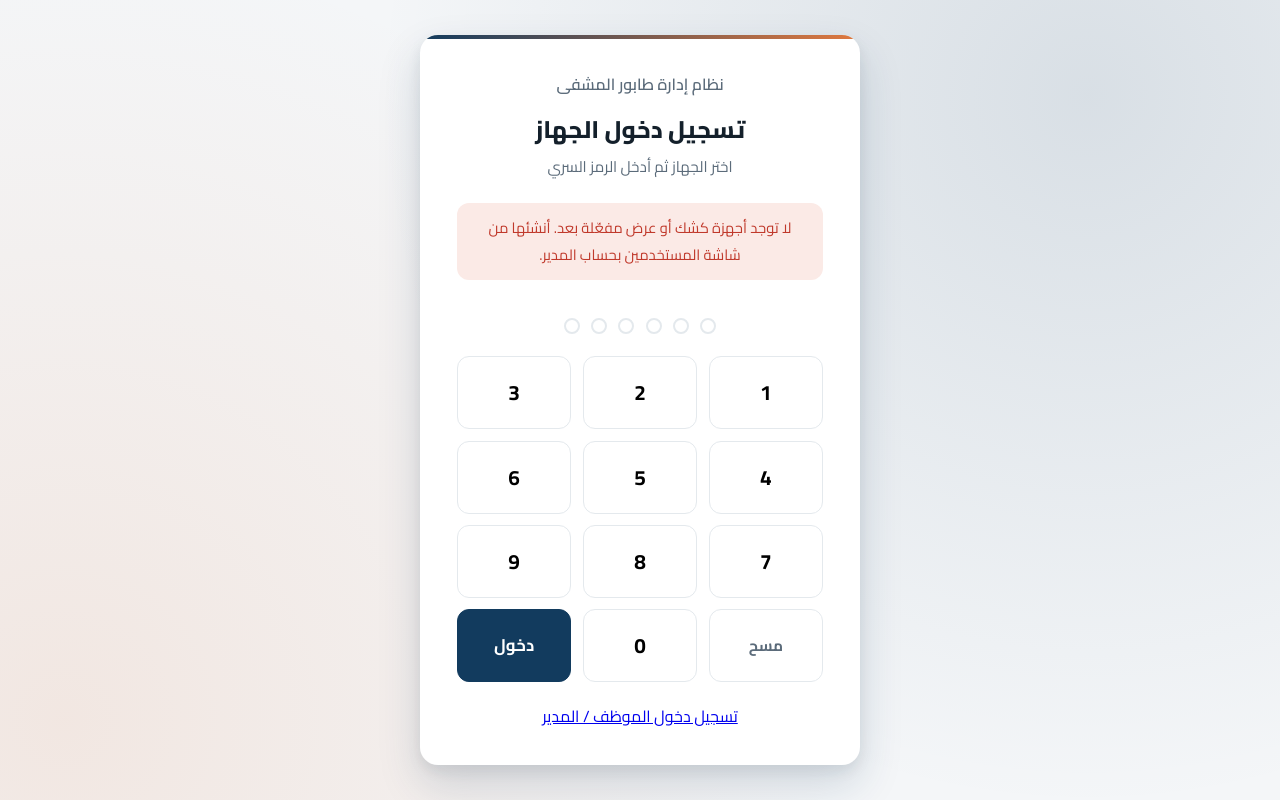
After one commit to abdojkl874/Test, an ASP.NET Core app: page /Account/PinLogin in a window 1280 px wide. The commit adds this page. Run offline with ASP.NET Core 8, Linux system fonts and the light colour scheme; data comes from the database, SQL or seed files in the repository; some libraries are stand-ins or nearby versions.

Commit message:
Add device PIN login and a compact permissions matrix
- New /Account/PinLogin: kiosk/display terminals sign in by tapping the
  device's account then entering a short numeric PIN on an on-screen
  keypad, instead of typing a full username/password. Same Identity
  sign-in underneath; only the input UX and minimum password length
  (now 4) change, so short PINs are valid.
- Roles/permissions admin screen redesigned as a single scrollable
  matrix (permissions as rows, roles as columns) instead of one
  repeated card per role, to stop it from sprawling vertically.

Co-Authored-By: Claude Sonnet 5 <noreply@anthropic.com>
Claude-Session: https://claude.ai/code/session_01EgNUvUkeUZJQ9znDfYWvPg

```diff
--- a/src/HospitalQueue.Web/Pages/Account/Login.cshtml
+++ b/src/HospitalQueue.Web/Pages/Account/Login.cshtml
@@ -22,4 +22,8 @@
 
         <button type="submit" class="hq-btn">دخول</button>
     </form>
+
+    <div style="text-align:center; margin-top:1.2rem;">
+        <a href="/Account/PinLogin">تسجيل دخول جهاز الكشك / العرض</a>
+    </div>
 </div>
--- /dev/null
+++ b/src/HospitalQueue.Web/Pages/Account/PinLogin.cshtml
@@ -0,0 +1,50 @@
+@page
+@model HospitalQueue.Web.Pages.Account.PinLoginModel
+
+<div class="hq-pin-card">
+    <div style="color:var(--hq-muted); font-weight:600;">نظام إدارة طابور المشفى</div>
+    <div class="hq-login-title">تسجيل دخول الجهاز</div>
+    <div class="hq-login-subtitle">اختر الجهاز ثم أدخل الرمز السري</div>
+
+    @if (!string.IsNullOrEmpty(Model.ErrorMessage))
+    {
+        <div class="hq-alert hq-alert-error">@Model.ErrorMessage</div>
+    }
+
+    @if (!Model.Accounts.Any())
+    {
+        <div class="hq-alert hq-alert-error">لا توجد أجهزة كشك أو عرض مفعّلة بعد. أنشئها من شاشة المستخدمين بحساب المدير.</div>
+    }
+
+    <form method="post" id="pinForm">
+        <input type="hidden" name="Username" id="usernameInput" />
+        <input type="hidden" name="Pin" id="pinInput" />
+
+        <div class="hq-pin-accounts">
+            @foreach (var acc in Model.Accounts)
+            {
+                <button type="button" class="hq-pin-account-btn" data-username="@acc.Username">@acc.FullName</button>
+            }
+        </div>
+
+        <div class="hq-pin-dots" id="pinDots">
+            <span></span><span></span><span></span><span></span><span></span><span></span>
+        </div>
+
+        <div class="hq-pin-keypad">
+            @for (var i = 1; i <= 9; i++)
+            {
+                <button type="button" class="hq-pin-key" data-digit="@i">@i</button>
+            }
+            <button type="button" class="hq-pin-key hq-pin-key-muted" id="pinClear">مسح</button>
+            <button type="button" class="hq-pin-key" data-digit="0">0</button>
+            <button type="button" class="hq-pin-key hq-pin-key-submit" id="pinSubmit">دخول</button>
+        </div>
+    </form>
+
+    <div style="text-align:center; margin-top:1.2rem;">
+        <a href="/Account/Login">تسجيل دخول الموظف / المدير</a>
+    </div>
+</div>
+
+<script src="~/js/pin-login.js"></script>
--- /dev/null
+++ b/src/HospitalQueue.Web/Pages/Account/PinLogin.cshtml.cs
@@ -0,0 +1,94 @@
+using HospitalQueue.Domain.Constants;
+using HospitalQueue.Domain.Entities;
+using Microsoft.AspNetCore.Authorization;
+using Microsoft.AspNetCore.Identity;
+using Microsoft.AspNetCore.Mvc;
+using Microsoft.AspNetCore.Mvc.RazorPages;
+
+namespace HospitalQueue.Web.Pages.Account;
+
+/// <summary>
+/// Lightweight sign-in for shared terminal devices (kiosk / public display):
+/// the operator taps the device's account instead of typing a username, then
+/// enters a short PIN on an on-screen keypad. Underneath it's the exact same
+/// ASP.NET Core Identity sign-in as the full login page — only the input UX
+/// (and the fact the "password" is a short PIN) differs.
+/// </summary>
+[AllowAnonymous]
+public class PinLoginModel : PageModel
+{
+    private readonly SignInManager<ApplicationUser> _signInManager;
+    private readonly UserManager<ApplicationUser> _userManager;
+
+    public PinLoginModel(SignInManager<ApplicationUser> signInManager, UserManager<ApplicationUser> userManager)
+    {
+        _signInManager = signInManager;
+        _userManager = userManager;
+    }
+
+    public record PinAccountOption(string Username, string FullName);
+
+    public List<PinAccountOption> Accounts { get; set; } = new();
+
+    [BindProperty]
+    public string Username { get; set; } = string.Empty;
+
+    [BindProperty]
+    public string Pin { get; set; } = string.Empty;
+
+    public string? ErrorMessage { get; set; }
+
+    public async Task OnGetAsync() => await LoadAccountsAsync();
+
+    public async Task<IActionResult> OnPostAsync()
+    {
+        if (string.IsNullOrWhiteSpace(Username) || string.IsNullOrWhiteSpace(Pin))
+        {
+            ErrorMessage = "الرجاء اختيار الجهاز وإدخال الرمز السري";
+            await LoadAccountsAsync();
+            return Page();
+        }
+
+        var user = await _userManager.FindByNameAsync(Username);
+        if (user is null || !user.IsActive)
+        {
+            ErrorMessage = "الرمز غير صحيح";
+            await LoadAccountsAsync();
+            return Page();
+        }
+
+        var roles = await _userManager.GetRolesAsync(user);
+        if (!roles.Contains(AppRoles.Kiosk) && !roles.Contains(AppRoles.Display))
+        {
+            ErrorMessage = "هذا الحساب غير مخصص لدخول الأجهزة";
+            await LoadAccountsAsync();
+            return Page();
+        }
+
+        var result = await _signInManager.PasswordSignInAsync(user, Pin, isPersistent: true, lockoutOnFailure: true);
+        if (!result.Succeeded)
+        {
+            ErrorMessage = result.IsLockedOut
+                ? "تم قفل الجهاز مؤقتاً بسبب محاولات خاطئة متكررة، حاول لاحقاً"
+                : "الرمز غير صحيح";
+            await LoadAccountsAsync();
+            return Page();
+        }
+
+        var home = roles.Contains(AppRoles.Kiosk) ? "/kiosk" : "/display";
+        return LocalRedirect(home);
+    }
+
+    private async Task LoadAccountsAsync()
+    {
+        var kiosk = await _userManager.GetUsersInRoleAsync(AppRoles.Kiosk);
+        var display = await _userManager.GetUsersInRoleAsync(AppRoles.Display);
+
+        Accounts = kiosk.Concat(display)
+            .Where(u => u.IsActive)
+            .DistinctBy(u => u.Id)
+            .Select(u => new PinAccountOption(u.UserName!, u.FullName))
+            .OrderBy(a => a.FullName)
+            .ToList();
+    }
+}
--- a/src/HospitalQueue.Web/wwwroot/css/site.css
+++ b/src/HospitalQueue.Web/wwwroot/css/site.css
@@ -167,6 +167,83 @@ html, body {
     font-size: .92rem;
 }
 .hq-alert-error { background: #FBEAE6; color: var(--hq-danger); }
+
+/* ---------- Device PIN login (kiosk / display) ---------- */
+.hq-pin-card {
+    background: var(--hq-surface);
+    width: 100%;
+    max-width: 440px;
+    border-radius: var(--hq-radius-lg);
+    box-shadow: var(--hq-shadow-lg);
+    padding: 2.1rem 2.3rem;
+    position: relative;
+    overflow: hidden;
+    text-align: center;
+}
+.hq-pin-card::before {
+    content: '';
+    position: absolute;
+    top: 0; inset-inline: 0;
+    height: 4px;
+    background: linear-gradient(90deg, var(--hq-primary), var(--hq-accent));
+}
+.hq-pin-accounts {
+    display: flex;
+    flex-wrap: wrap;
+    gap: .6rem;
+    justify-content: center;
+    margin: 1rem 0 1.4rem;
+}
+.hq-pin-account-btn {
+    padding: .6rem 1.2rem;
+    border-radius: 999px;
+    border: 1px solid var(--hq-divider);
+    background: #fff;
+    font-family: inherit;
+    font-weight: 600;
+    font-size: .95rem;
+    cursor: pointer;
+}
+.hq-pin-account-btn.selected {
+    background: var(--hq-primary);
+    border-color: var(--hq-primary);
+    color: #fff;
+}
+.hq-pin-dots {
+    display: flex;
+    justify-content: center;
+    gap: .7rem;
+    margin-bottom: 1.4rem;
+}
+.hq-pin-dots span {
+    width: 16px; height: 16px;
+    border-radius: 50%;
+    border: 2px solid var(--hq-divider);
+    background: transparent;
+}
+.hq-pin-dots span.filled {
+    background: var(--hq-primary);
+    border-color: var(--hq-primary);
+}
+.hq-pin-keypad {
+    display: grid;
+    grid-template-columns: repeat(3, 1fr);
+    gap: .7rem;
+}
+.hq-pin-key {
+    padding: 1rem;
+    border-radius: var(--hq-radius);
+    border: 1px solid var(--hq-divider);
+    background: #fff;
+    font-family: inherit;
+    font-size: 1.3rem;
+    font-weight: 700;
+    cursor: pointer;
+}
+.hq-pin-key:hover { background: var(--hq-bg); }
+.hq-pin-key-muted { font-size: .95rem; color: var(--hq-muted); }
+.hq-pin-key-submit { background: var(--hq-primary); color: #fff; border-color: var(--hq-primary); font-size: 1.05rem; }
+.hq-pin-key-submit:hover { background: var(--hq-primary-dark); }
 
 /* ---------- Sidebar (admin) ---------- */
 .hq-drawer-brand {
--- /dev/null
+++ b/src/HospitalQueue.Web/wwwroot/js/pin-login.js
@@ -0,0 +1,53 @@
+(function () {
+    let pin = '';
+    let selectedUsername = '';
+    const MAX_DIGITS = 6;
+
+    document.querySelectorAll('.hq-pin-account-btn').forEach(function (btn) {
+        btn.addEventListener('click', function () {
+            document.querySelectorAll('.hq-pin-account-btn').forEach(function (b) { b.classList.remove('selected'); });
+            btn.classList.add('selected');
+            selectedUsername = btn.dataset.username;
+            document.getElementById('usernameInput').value = selectedUsername;
+        });
+    });
+
+    function renderDots() {
+        document.querySelectorAll('#pinDots span').forEach(function (dot, i) {
+            dot.classList.toggle('filled', i < pin.length);
+        });
+    }
+
+    document.querySelectorAll('.hq-pin-key[data-digit]').forEach(function (btn) {
+        btn.addEventListener('click', function () {
+            if (pin.length >= MAX_DIGITS) return;
+            pin += btn.dataset.digit;
+            document.getElementById('pinInput').value = pin;
+            renderDots();
+        });
+    });
+
+    var clearBtn = document.getElementById('pinClear');
+    if (clearBtn) {
+        clearBtn.addEventListener('click', function () {
+            pin = '';
+            document.getElementById('pinInput').value = pin;
+            renderDots();
+        });
+    }
+
+    var submitBtn = document.getElementById('pinSubmit');
+    if (submitBtn) {
+        submitBtn.addEventListener('click', function () {
+            if (!selectedUsername) {
+                alert('الرجاء اختيار الجهاز أولاً');
+                return;
+            }
+            if (pin.length < 4) {
+                alert('الرمز السري يجب أن يكون 4 أرقام على الأقل');
+                return;
+            }
+            document.getElementById('pinForm').submit();
+        });
+    }
+})();
```
Also changed, not shown: other parts of src/HospitalQueue.Web/wwwroot/css/site.css (+42 -0 lines), src/HospitalQueue.Web/Pages/Admin/Roles.razor (+29 -12 lines), src/HospitalQueue.Web/Program.cs (+8 -1 lines), README.md.
